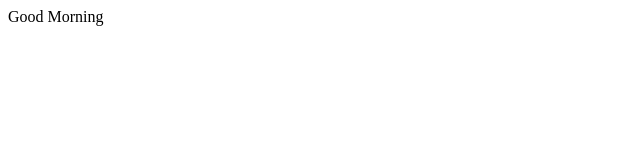
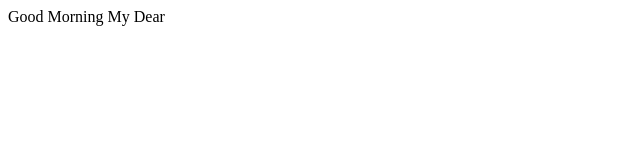
Before and after one commit to sannareddy/demoscss, a plain HTML site: page index.html in a window 1280 px wide. Shown: the full height of the page, 0-640 px from the left. Drawn offline with Linux system fonts and the light colour scheme.

Commit message:
Fisrt Change by Vamsikrishna Sannareddy

```diff
--- a/index.html
+++ b/index.html
@@ -1,5 +1,5 @@
 <html>
     <body>
-        Good Morning
+        Good Morning My Dear
     </body>
 </html>
```
